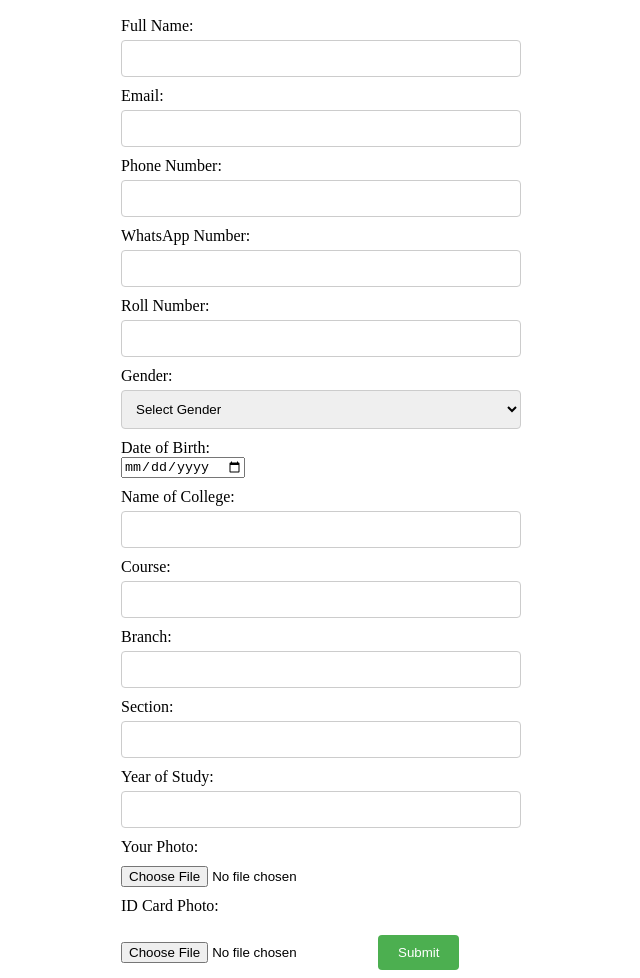
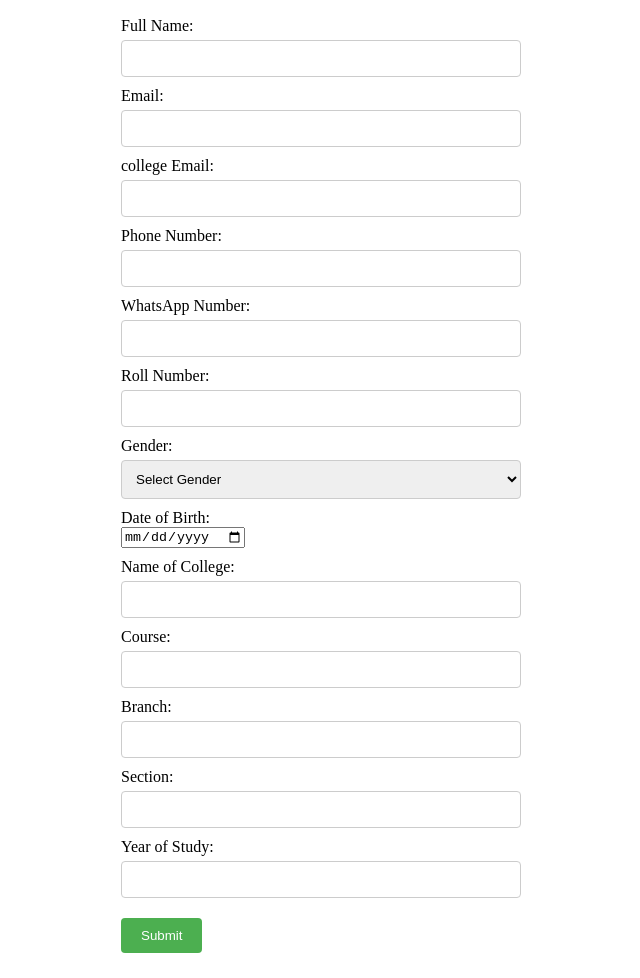
Before and after one commit to RajkumarRavadi/sign-up, a plain HTML site: page index.html in a window 1280 px wide. Shown: the part 50-1028 px from the top of the page, without its empty margins (319-959 px from the left). Drawn offline with Linux system fonts and the light colour scheme.

Commit message:
Photo and ID photo removed and clg mail id added

```diff
--- a/index.html
+++ b/index.html
@@ -16,6 +16,10 @@
 
     <label for="email">Email:</label>
     <input type="email" id="email" name="email" required>
+
+    <label for="email">college Email:</label>
+    <input type="email" id="college-email" name="college email" required>
+
 
     <label for="phone">Phone Number:</label>
     <input type="tel" id="phone" name="phone" required>
@@ -52,11 +56,11 @@
     <label for="year">Year of Study:</label>
     <input type="number" id="year" name="year" required>
 
-    <label for="photo">Your Photo:</label>
+    <!--<label for="photo">Your Photo:</label>
     <input type="file" id="photo" name="photo" accept="image/*" required>
 
     <label for="idcard">ID Card Photo:</label>
-    <input type="file" id="idcard" name="idcard" accept="image/*" required>
+    <input type="file" id="idcard" name="idcard" accept="image/*" required>-->
 
     <input type="submit" value="Submit">
   </form>
```
